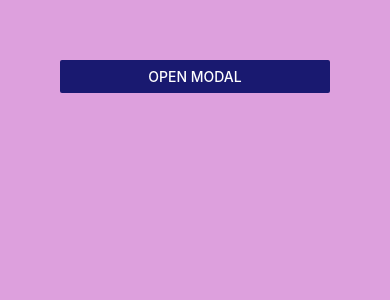
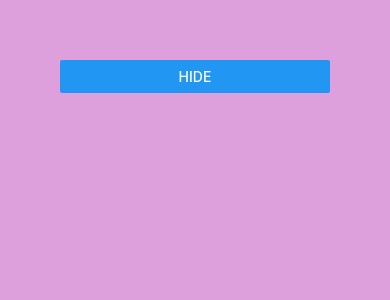
Before and after one commit to SaputraUta/learn-react-native, a React Native app: screen / in a window 390 px wide. Shown: the top 300 px of the page. Built offline with nearby package versions, Linux system fonts and the light colour scheme.

Commit message:
Status bar

```diff
--- a/App.js
+++ b/App.js
@@ -1,19 +1,12 @@
-import { View, Button, Modal, Text } from "react-native";
+import { View, Button, Modal, Text, StatusBar } from "react-native";
 import { useState } from "react";
 const logoImg = require("./assets/adaptive-icon.png");
 export default function App() {
-  const [isModalVisible, setIsModalVisible] = useState(false);
+  const [isStatusbarVisible, setIsStatusbarVisible] = useState(false);
   return (
     <View style={{ flex: 1, backgroundColor: "plum", padding: 60 }}>
-      <Button title="Open modal" color="midnightblue" disabled={false} onPress={() => setIsModalVisible(true)} />
-      <Modal visible={isModalVisible} animationType="slide">
-        <View style={{ flex: 1, backgroundColor: "lightblue", padding: 60 }}>
-          <Text>
-            Modal is opened!
-          </Text>
-          <Button title="Close Modal" color="midnightblue" onPress={() => setIsModalVisible(false)} />
-        </View>
-      </Modal>
+      <StatusBar backgroundColor={"midnightblue"} barStyle={"light-content"} hidden={isStatusbarVisible} />
+      <Button onPress={() => setIsStatusbarVisible(!isStatusbarVisible)} title="Hide" />
     </View>
   );
 }
```
